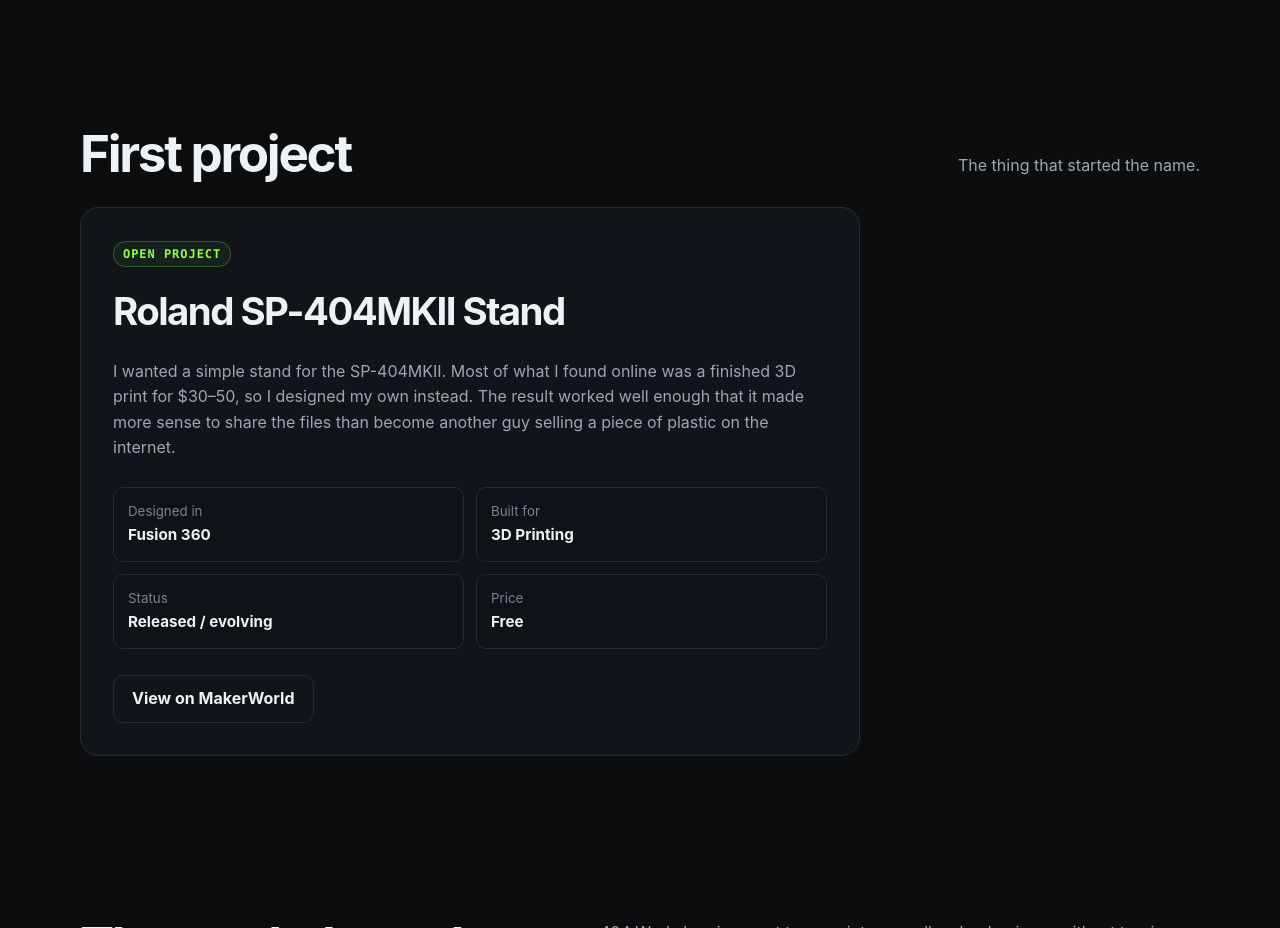
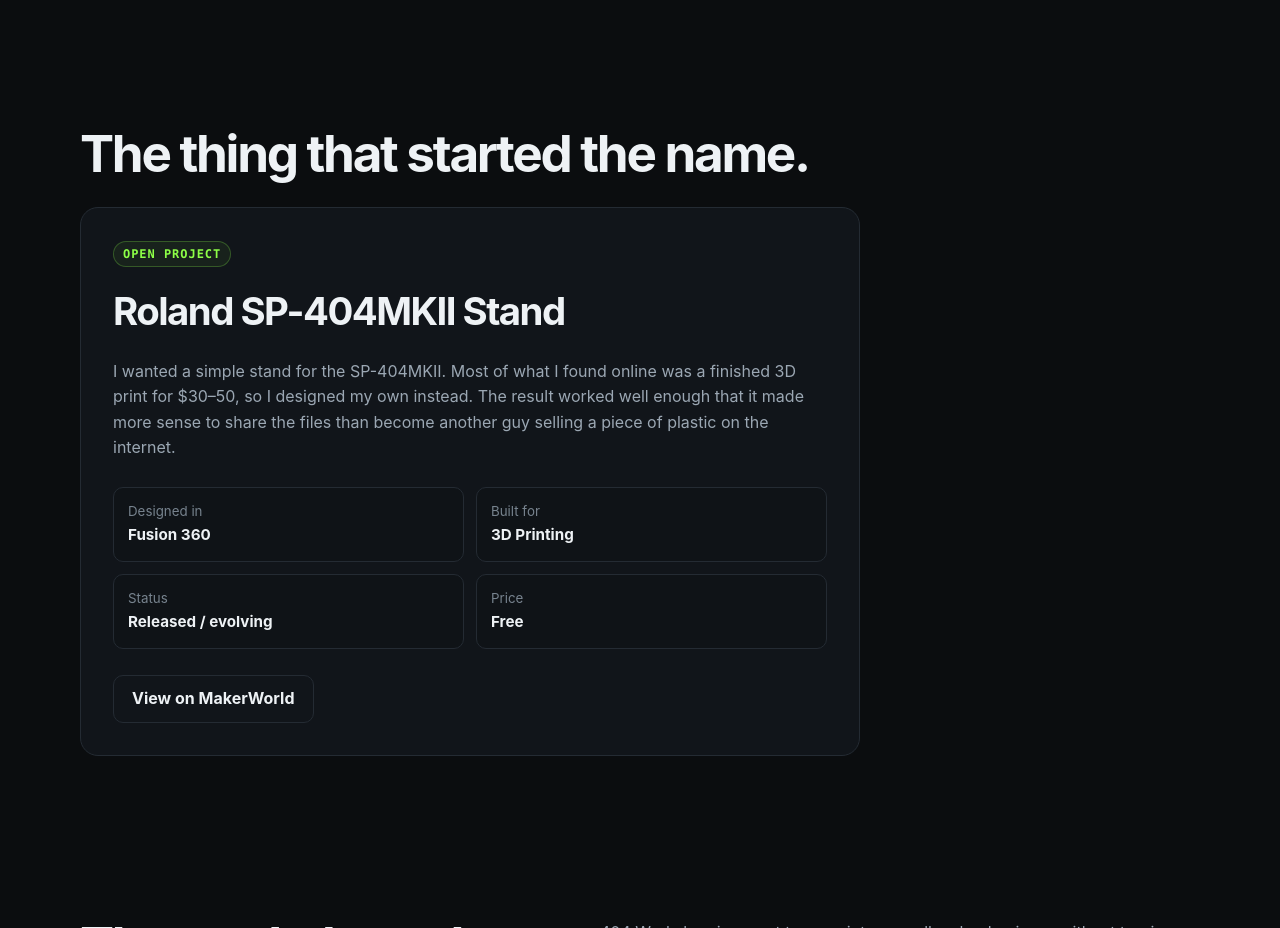
Before and after one commit to Robert-Hurley/404workshop, a plain HTML site: page index.html in a window 1280 px wide. Shown: the part 1420-2348 px from the top of the page. Drawn offline with Linux system fonts and the light colour scheme.

Commit message:
Patch 1.02
fixed header 2 for maker world

```diff
--- a/index.html
+++ b/index.html
@@ -527,8 +527,8 @@
 
       <section id="projects">
         <div class="section-head">
-          <h2>First project</h2>
-          <p>The thing that started the name.</p>
+          <h2>The thing that started the name.</</h2>
+          <p></p>
         </div>
 
         <div class="feature">
```
